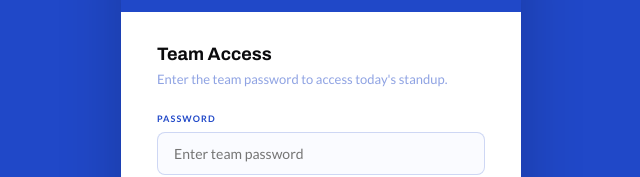
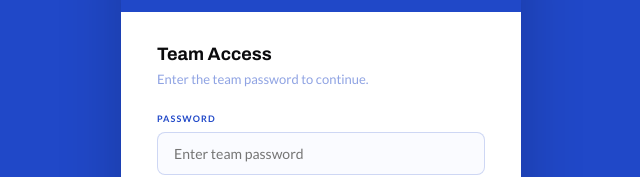
Before and after one commit to Caechet/caechet-standup, a Next.js app: page /login in a window 1280 px wide. Shown: the part 276-453 px from the top of the page, without its empty margins (319-959 px from the left). Built offline with nearby package versions, Linux system fonts and the light colour scheme.

Commit message:
Update login.jsx

```diff
--- a/pages/login.jsx
+++ b/pages/login.jsx
@@ -42,7 +42,7 @@ export default function Login() {
         body: JSON.stringify({ password }),
       });
       if (res.ok) {
-        router.push("/standup");
+        router.push("/");
       } else {
         setError("Incorrect password. Try again.");
         setPassword("");
@@ -57,17 +57,15 @@ export default function Login() {
   return (
     <>
       <Head>
-        <title>CÆCHET Standup — Login</title>
+        <title>CÆCHET — Login</title>
         <meta name="viewport" content="width=device-width, initial-scale=1" />
         <link href="https://fonts.googleapis.com/css2?family=Archivo:wght@600;700&family=Lato:wght@400;600;700;800&display=swap" rel="stylesheet" />
         <style>{`*{box-sizing:border-box;margin:0;padding:0} input:focus{outline:none;}`}</style>
       </Head>
       <div style={{ minHeight: "100vh", background: B.cobalt, display: "flex", flexDirection: "column", alignItems: "center", justifyContent: "center", padding: "24px" }}>
 
-        {/* Card */}
         <div style={{ width: "100%", maxWidth: 400, background: "#fff", borderRadius: 16, overflow: "hidden", boxShadow: "0 24px 64px rgba(0,0,0,0.2)" }}>
 
-          {/* Header */}
           <div style={{ background: B.cobalt, padding: "32px 36px 28px", display: "flex", alignItems: "center", gap: 16 }}>
             <CaechetMark size={40} color={B.banana} />
             <div>
@@ -78,11 +76,10 @@ export default function Login() {
             </div>
           </div>
 
-          {/* Form */}
           <div style={{ padding: "32px 36px 36px" }}>
             <div style={{ marginBottom: 24 }}>
               <div style={{ fontFamily: F.ui, fontWeight: 700, fontSize: 18, color: B.carbon, marginBottom: 6 }}>Team Access</div>
-              <div style={{ fontFamily: F.body, fontSize: 13, color: cobaltA(0.5), lineHeight: 1.5 }}>Enter the team password to access today's standup.</div>
+              <div style={{ fontFamily: F.body, fontSize: 13, color: cobaltA(0.5), lineHeight: 1.5 }}>Enter the team password to continue.</div>
             </div>
 
             <form onSubmit={handleSubmit}>
```
